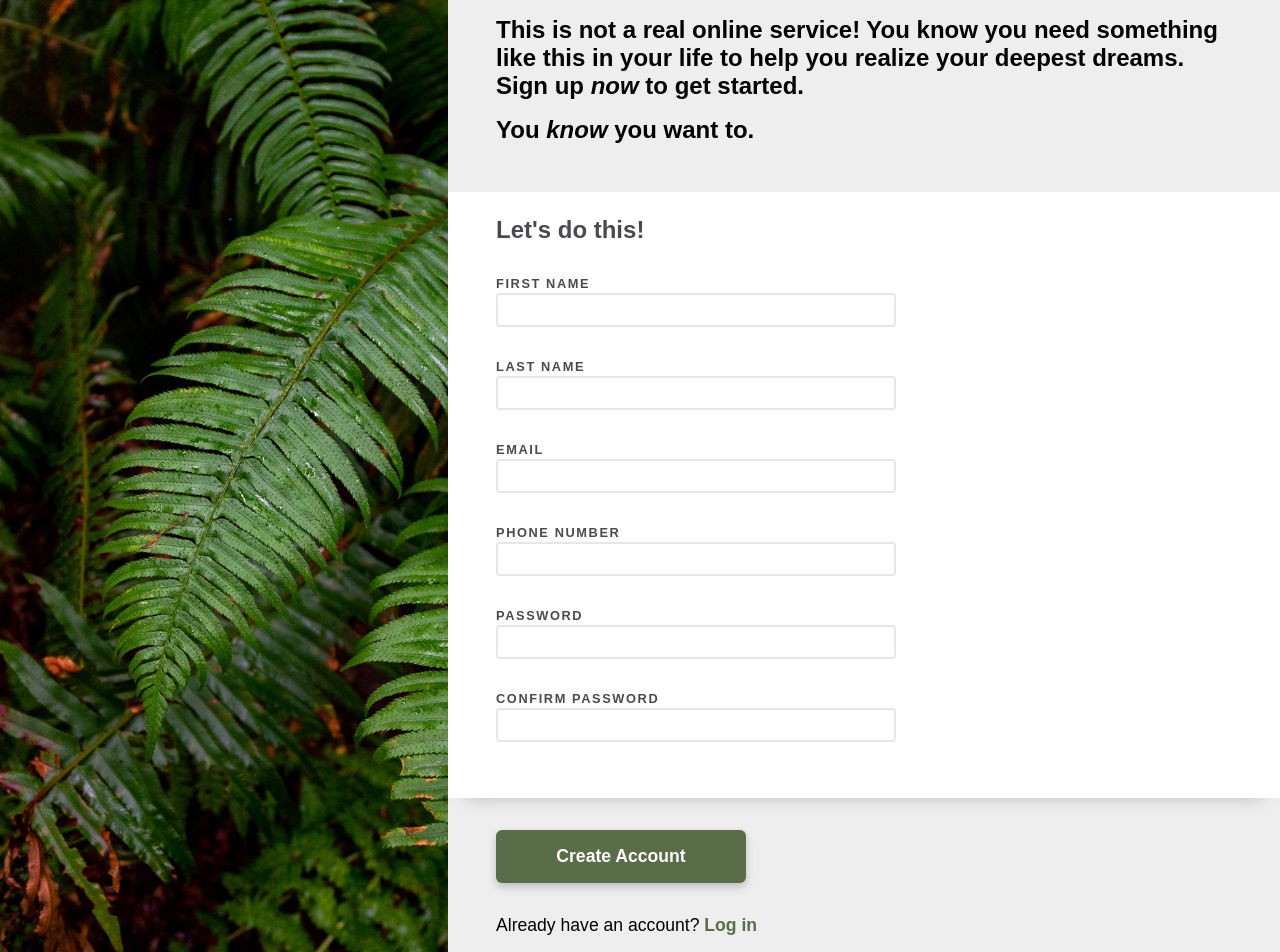
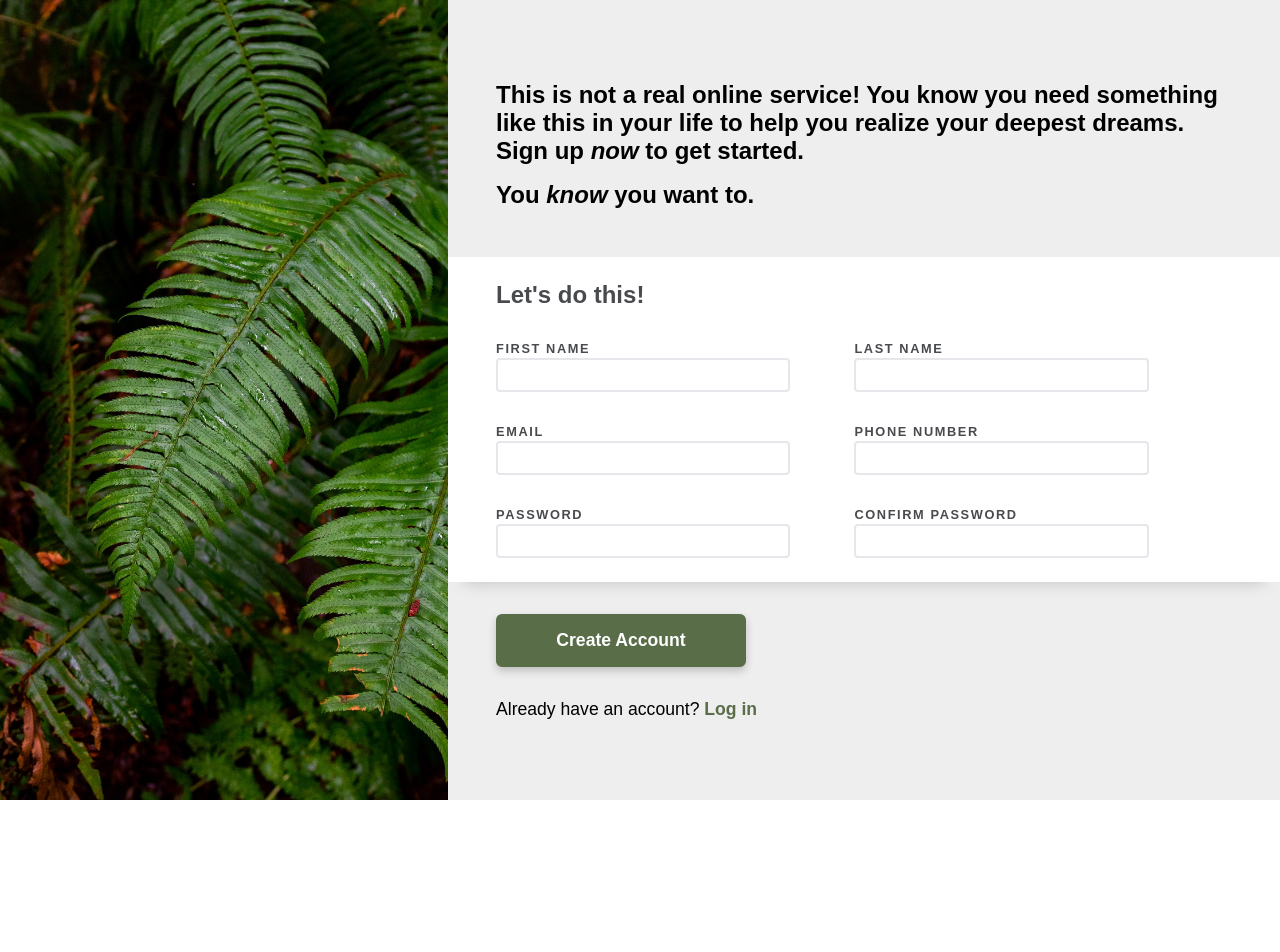
Before and after one commit to FustinCS/sign-up-form, a plain HTML site: page index.html in a window 1280 px wide. After the commit the page ends 800 px from the top, so only its background shows below. Drawn offline with Linux system fonts and the light colour scheme.

Commit message:
Redo Flexbox Layout For Form Submission

```diff
--- a/index.html
+++ b/index.html
@@ -1,48 +1,47 @@
 <!DOCTYPE html>
 <html lang="en">
+
 <head>
   <meta charset="UTF-8">
   <meta name="viewport" content="width=device-width, initial-scale=1.0">
   <title>Sign Up Form</title>
   <link rel="stylesheet" href="styles.css">
 </head>
+
 <body>
   <div class="sidebar">
   </div>
   <div class="info">
     <div class="info-heading">
-      <p>This is not a real online service! You know you need something like this in your life to help you realize your deepest dreams. Sign up <em>now</em> to get started.</p>
+      <p>This is not a real online service! You know you need something like this in your life to help you realize your
+        deepest dreams. Sign up <em>now</em> to get started.</p>
       <p>You <em>know</em> you want to.</p>
     </div>
     <div class="form-info">
       <form action="" method="get" id="signup">
-        <p>Let's do this!</p>
-        <div class="input-container">
-          <div class="first-name">
+        <div class="form-container">
+          <p>Let's do this!</p>
+          <div class="input">
             <label for="fname">FIRST NAME</label>
             <input type="text" id="fname" name="fname" required>
           </div>
-          <div class="last-name">
+          <div class="input">
             <label for="lname">LAST NAME</label>
             <input type="text" id="lname" name="lname" required>
           </div>
-        </div>
-        <div class="input-container">
-          <div class="email">
+          <div class="input">
             <label for="email">EMAIL</label>
             <input type="email" id="email" name="email" required>
           </div>
-          <div class="phone-number">
+          <div class="input">
             <label for="phone">PHONE NUMBER</label>
             <input type="tel" id="phone" name="phone" required>
           </div>
-        </div>
-        <div class="input-container">
-          <div class="password">
+          <div class="input">
             <label for="pwd">PASSWORD</label>
             <input type="password" id="pwd" name="pwd" required>
           </div>
-          <div class="confirm-password">
+          <div class="input">
             <label for="confirmpwd">CONFIRM PASSWORD</label>
             <input type="password" id="confirmpwd" name="confirmpwd" required>
           </div>
@@ -55,4 +54,5 @@
     </div>
   </div>
 </body>
+
 </html>
--- a/styles.css
+++ b/styles.css
@@ -21,24 +21,18 @@ body {
 .sidebar {
     background: url('images/leaves.jpg');
     background-size: cover;
-    width: 35vw;
+    width: 35%;
 }
 
 .info {
-    width: 65vw;
+    width: 65%;
     display: flex;
     flex-direction: column;
     justify-content: center;
     background-color: rgb(238, 238, 238);
 }
 
-.form-info {
-    background-color: white;
 
-    margin: 32px 0px;
-    box-shadow: 0 16px 16px -16px rgba(0, 0, 0, 0.2);
-    padding: 24px 48px;
-}
 
 .info-heading > p {
     font-size: 1.5rem;
@@ -52,15 +46,24 @@ body {
 
 .button-container button {
     width: 250px;
-    padding: 16px 48px;
+    padding: 14px 48px;
     margin-bottom: 32px;
     font-weight: bold;
     font-size: 1.1rem;
     color: white;
     background-color: #596D48;
     border: none;
+    border: 2px solid #596D48;
     border-radius: 6px;
     box-shadow: 0 4px 8px 0 rgba(0, 0, 0, 0.2);
+    cursor: pointer;
+    transition: all 0.1s ease-in-out;
+}
+
+.button-container button:hover {
+    background-color: white;
+    border: 2px solid #596D48;
+    color: #596D48;
 }
 
 .button-container a {
@@ -74,19 +77,30 @@ body {
     margin-bottom: 16px;
 }
 
-.input-container {
-    display: flex;
-    flex-wrap: wrap;
-    gap: 32px;
+.form-info {
+    background-color: white;
     margin: 32px 0px;
+    box-shadow: 0 16px 16px -16px rgba(0, 0, 0, 0.2);
+    padding: 24px 48px;
 }
 
-input, label {
-    display: block;
+.form-container {
+    display: flex;
+    flex-flow: row wrap;
+    gap: 32px 64px;
+}
+
+.form-container p {
+    width: 100%;
+}
+
+.input {
+    display: flex;
+    flex-direction: column;
+    width: 40%;
 }
 
 input {
-    min-width: 400px;
     border: 2px solid #E5E7EB;
     border-radius: 4px;
     padding: 4px 8px;
@@ -112,3 +126,9 @@ form p {
     font-weight: bold;
     color:#484a4e;
 }
+
+@media only screen and (max-width: 850px) {
+    .input {
+        width: 80%;
+    }
+}
```
